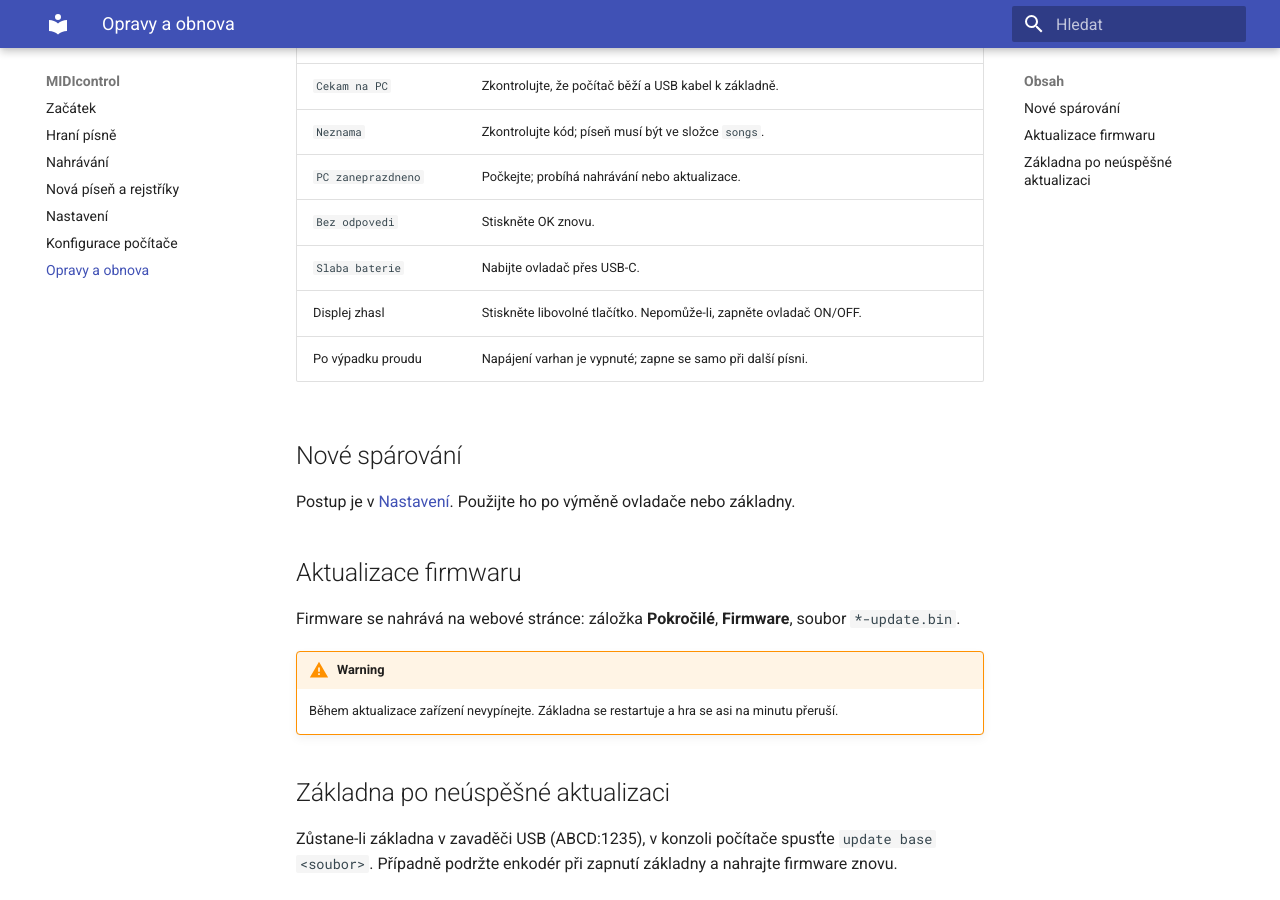
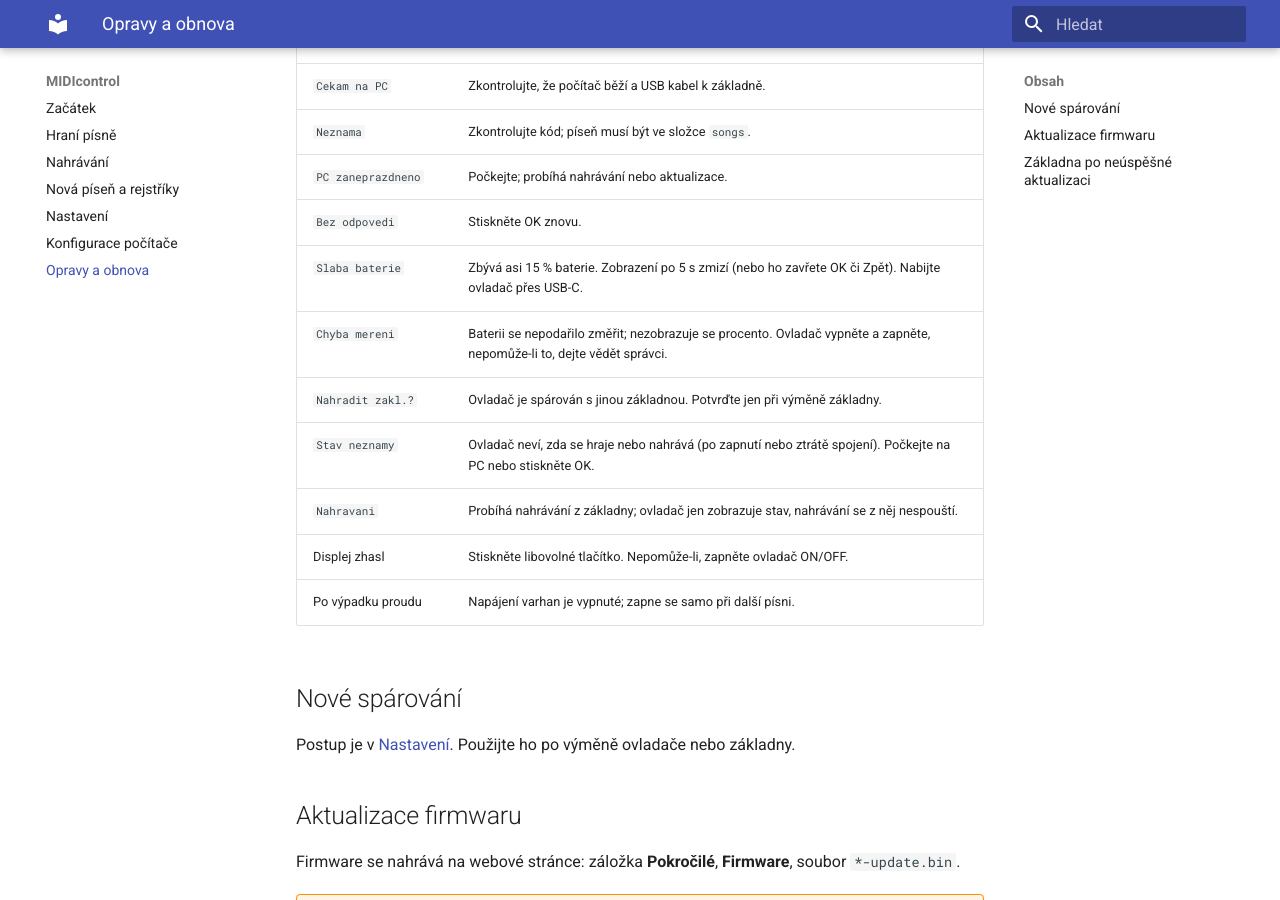
Before and after one commit to WojtaCZ/midicontrol-sw, an MkDocs documentation site: the page built from docs/manual/docs/opravy.md, in a window 1280 px wide and 900 px high, scrolled down 315 px. Built offline with MkDocs 1.6.1 and Material for MkDocs 9.7.7, drawn with Linux system fonts in a browser that asks for light colours.

Commit message:
docs: remote behaviour D1..D12 in SYSTEM.md, manual and remote facts
Co-Authored-By: Claude Sonnet 5.5 <noreply@anthropic.com>
Claude-Session: https://claude.ai/code/session_01MPUJBbuaa7BzRwXhp7gsGc

```diff
--- a/docs/manual/docs/opravy.md
+++ b/docs/manual/docs/opravy.md
@@ -10,7 +10,11 @@ Nepomohlo-li nic z tabulky, zapište přesný text z displeje a dejte vědět sp
 | `Neznama` | Zkontrolujte kód; píseň musí být ve složce `songs`. |
 | `PC zaneprazdneno` | Počkejte; probíhá nahrávání nebo aktualizace. |
 | `Bez odpovedi` | Stiskněte OK znovu. |
-| `Slaba baterie` | Nabijte ovladač přes USB-C. |
+| `Slaba baterie` | Zbývá asi 15 % baterie. Zobrazení po 5 s zmizí (nebo ho zavřete OK či Zpět). Nabijte ovladač přes USB-C. |
+| `Chyba mereni` | Baterii se nepodařilo změřit; nezobrazuje se procento. Ovladač vypněte a zapněte, nepomůže-li to, dejte vědět správci. |
+| `Nahradit zakl.?` | Ovladač je spárován s jinou základnou. Potvrďte jen při výměně základny. |
+| `Stav neznamy` | Ovladač neví, zda se hraje nebo nahrává (po zapnutí nebo ztrátě spojení). Počkejte na PC nebo stiskněte OK. |
+| `Nahravani` | Probíhá nahrávání z základny; ovladač jen zobrazuje stav, nahrávání se z něj nespouští. |
 | Displej zhasl | Stiskněte libovolné tlačítko. Nepomůže-li, zapněte ovladač ON/OFF. |
 | Po výpadku proudu | Napájení varhan je vypnuté; zapne se samo při další písni. |
 
```
Also changed, not shown: docs/SYSTEM.md (+5 -5 lines), docs/manual/facts/remote.md (+7 -2 lines).
